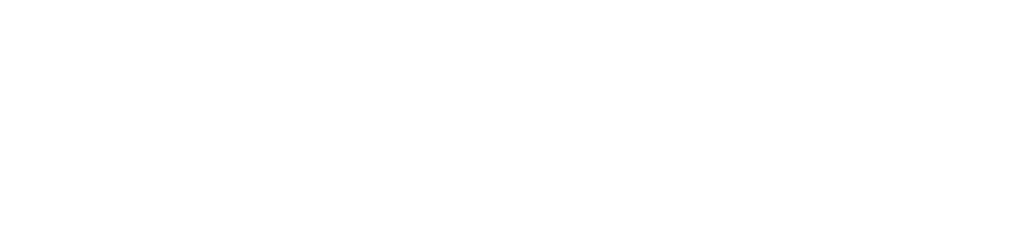
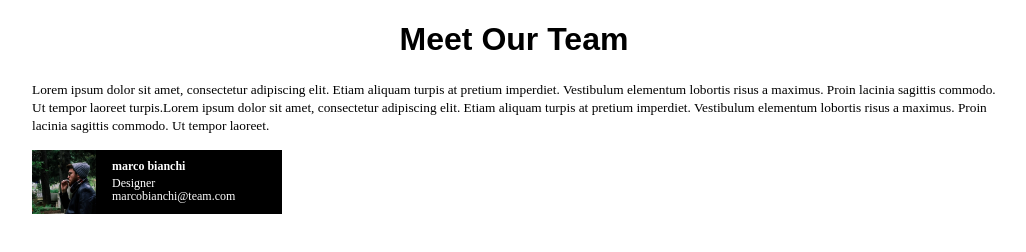
Before and after one commit to francescomeloni03/html-css-float-cards, a plain HTML site: page index.html in a window 1280 px wide. Shown: the whole page, without its empty margins (126-1152 px from the left). Drawn offline with Linux system fonts and the light colour scheme.

Commit message:
Header + primobox

```diff
--- a/Css/main.css
+++ b/Css/main.css
@@ -0,0 +1,33 @@
+h1{
+    text-align: center;
+    font-family: Arial, Helvetica, sans-serif;
+}
+
+header, div{
+    margin-left: 150px;
+    margin-right: 150px;
+}
+
+
+.box {
+    background-color: black;
+    width: 250px;
+    margin-right: 15px;
+    margin-bottom: 15px;
+    float: left;
+}
+
+img {
+    height: 4rem;
+    float: left;
+    margin-right: 1rem;
+}
+
+.testo {
+    color: white;
+    height: 2rem;
+    margin-left: 80px;
+    font-size: 12px;
+    line-height: 1px;
+    width: max-content;
+}
--- a/index.html
+++ b/index.html
@@ -5,9 +5,22 @@
     <meta http-equiv="X-UA-Compatible" content="IE=edge">
     <meta name="viewport" content="width=device-width, initial-scale=1.0">
     <title>Esercizio</title>
-    <link rel="stylesheet" href="/Css/main.css">
+    <link rel="stylesheet" href="Css/main.css">
 </head>
 <body>
+    <header>
+    <h1>Meet Our Team</h1>
+    <p> <small> Lorem ipsum dolor sit amet, consectetur adipiscing elit. Etiam aliquam turpis at pretium imperdiet. Vestibulum elementum lobortis risus a maximus. Proin lacinia sagittis commodo. Ut tempor laoreet turpis.Lorem ipsum dolor sit amet, consectetur adipiscing elit. Etiam aliquam turpis at pretium imperdiet. Vestibulum elementum lobortis risus a maximus. Proin lacinia sagittis commodo. Ut tempor laoreet.</small> </p>
+    </header>
 
+    <div class="box">
+       <img src="img/male1.png" alt="">
+
+        <div class="testo">
+            <h4>marco bianchi</h4>
+            <p>Designer</p>
+            <p>marcobianchi@team.com</p>
+        </div>
+    </div>
 </body>
 </html>
```
Also changed, not shown: img/female1.png (added), img/female2.png (added), img/female3.png (added), img/male1.png (added), img/male2.png (added), img/male3.png (added), img/screen.png (added), 1 other file.
